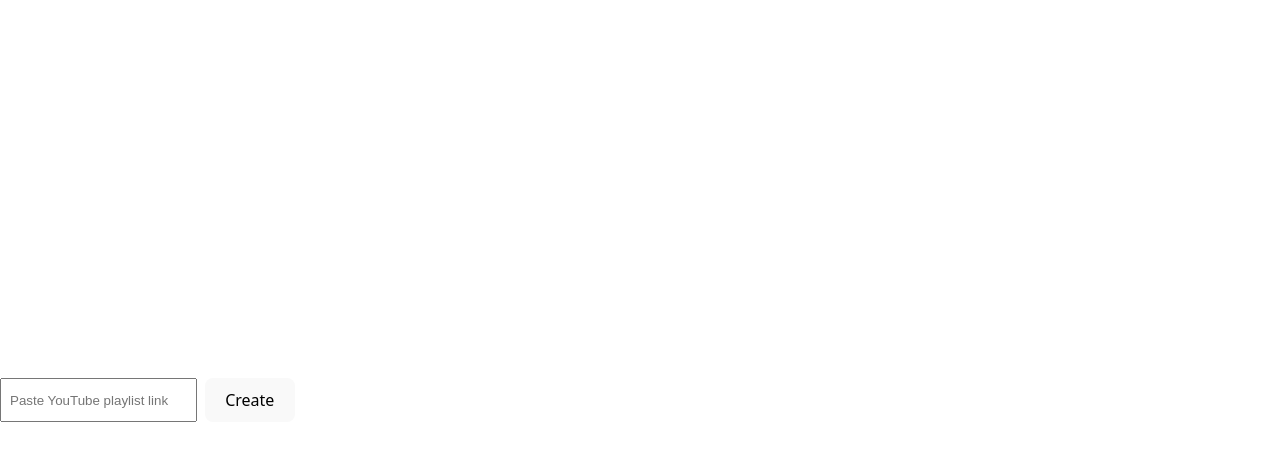
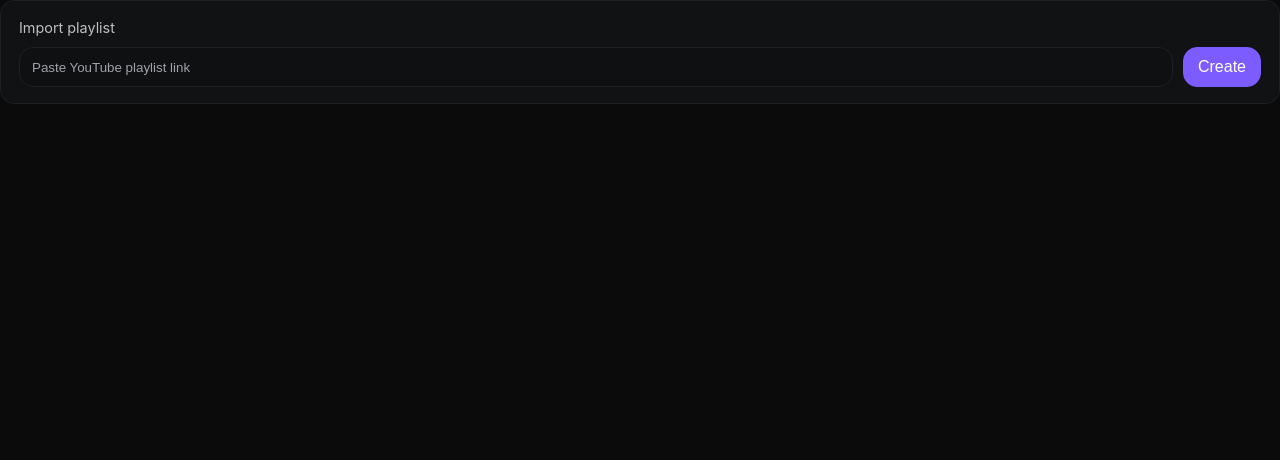
Before and after one commit to swaroopstack/Roadsmash, a React (Vite) app: page /new in a window 1280 px wide. Shown: the top 460 px of the page. Built offline with nearby package versions, Linux system fonts and the light colour scheme.

Commit message:
frontend first

```diff
--- a/src/components/PlaylistInput.jsx
+++ b/src/components/PlaylistInput.jsx
@@ -17,7 +17,8 @@ export default function PlaylistInput() {
     if (!url.trim()) return;
 
     const playlistId = extractPlaylistId(url);
-    // check if course already exists
+
+    // duplicate check
     for (let i = 0; i < localStorage.length; i++) {
       const key = localStorage.key(i);
 
@@ -45,20 +46,15 @@ export default function PlaylistInput() {
         return;
       }
 
-      // 1) title
       const title = await fetchPlaylistTitle(playlistId, apiKey);
-
-      // 2) videos
       const items = await fetchPlaylistItems(playlistId, apiKey);
 
-      // 3) durations
       const durations = await fetchDurations(
         items.map((i) => i.videoId),
         apiKey
       );
 
-      // merge
-      const courseVideos = items.map((i) => {
+      const videos = items.map((i) => {
         const d = durations.find((x) => x.id === i.videoId);
         return {
           id: i.videoId,
@@ -70,31 +66,22 @@ export default function PlaylistInput() {
 
       const id = crypto.randomUUID();
 
-      const courseData = {
+      const course = {
         id,
         playlistId,
-
         title,
-        videos: courseVideos,
-
+        videos,
         pace: 1,
         deadline: null,
-
         createdAt: new Date().toISOString(),
         lastChecked: new Date().toISOString(),
-
         streak: 0,
         lastActive: null,
         completedToday: 0,
-
         completedAt: null,
       };
 
-
-
-
-      localStorage.setItem(`course_${id}`, JSON.stringify(courseData));
-
+      localStorage.setItem(`course_${id}`, JSON.stringify(course));
       navigate(`/course/${id}`);
     } catch (err) {
       console.error(err);
@@ -105,38 +92,23 @@ export default function PlaylistInput() {
   }
 
   return (
-    <form onSubmit={handleSubmit} style={{ display: "flex", gap: 8 }}>
+    <form onSubmit={handleSubmit} className="card" style={{ marginBottom: 18 }}>
+      <label style={{ fontSize: "0.9rem", opacity: 0.8 }}>
+        Import playlist
+      </label>
+
+      <div style={{ display: "flex", gap: 10, marginTop: 10 }}>
         <input
           placeholder="Paste YouTube playlist link"
           value={url}
           disabled={loading}
           onChange={(e) => setUrl(e.target.value)}
-        style={{ flex: 1, padding: 8 }}
         />
 
-      <button type="submit" disabled={loading}>
-        {loading ? "Fetching playlist…" : "Create"}
+        <button type="submit" className="btn-primary" disabled={loading}>
+          {loading ? "Fetching…" : "Create"}
         </button>
-
-      {loading && (
-        <div style={{ display: "flex", alignItems: "center", gap: 6 }}>
-          <div
-            style={{
-              width: 10,
-              height: 10,
-              borderRadius: "50%",
-              border: "2px solid #999",
-              borderTopColor: "transparent",
-              animation: "spin 1s linear infinite",
-            }}
-          />
-          <span style={{ fontSize: 12, opacity: 0.7 }}>
-            Fetching playlist…
-          </span>
       </div>
-      )}
-
     </form>
   );
-
 }
--- a/src/index.css
+++ b/src/index.css
@@ -1,77 +1,138 @@
+/* ===== BASE SYSTEM ===== */
+
 :root {
-  font-family: system-ui, Avenir, Helvetica, Arial, sans-serif;
-  line-height: 1.5;
-  font-weight: 400;
+  /* colors */
+  --bg: #0B0B0B;
+  --panel: #111214;
+  --border: #1F2023;
+  --text: #ECECEC;
+  --muted: #A1A1AA;
 
-  color-scheme: light dark;
-  color: rgba(255, 255, 255, 0.87);
-  background-color: #242424;
+  --accent: #7C5CFF;
 
-  font-synthesis: none;
-  text-rendering: optimizeLegibility;
-  -webkit-font-smoothing: antialiased;
-  -moz-osx-font-smoothing: grayscale;
+  /* typography */
+  --font-sans: "Inter", system-ui, -apple-system, Segoe UI, Arial, sans-serif;
+
+  --text-sm: 0.9rem;
+  --text-base: 1rem;
+  --text-lg: 1.15rem;
+  --text-xl: 1.35rem;
+
+  --radius: 14px;
+  --transition: 180ms ease;
 }
 
-a {
-  font-weight: 500;
-  color: #646cff;
-  text-decoration: inherit;
+/* ===== RESET + BASE ===== */
+
+* {
+  box-sizing: border-box;
 }
-a:hover {
-  color: #535bf2;
+
+html, body {
+  margin: 0;
+  padding: 0;
+  background: var(--bg);
+  color: var(--text);
+  font-family: var(--font-sans);
 }
 
 body {
-  margin: 0;
+  min-height: 100vh;
   display: flex;
-  place-items: center;
-  min-width: 320px;
-  min-height: 100vh;
+  flex-direction: column;
 }
 
-h1 {
-  font-size: 3.2em;
-  line-height: 1.1;
+/* Page container rule — keeps things calm and centered */
+.container {
+  width: 100%;
+  max-width: 960px;
+  margin: 0 auto;
+  padding: 24px;
 }
 
-button {
-  border-radius: 8px;
-  border: 1px solid transparent;
-  padding: 0.6em 1.2em;
-  font-size: 1em;
-  font-weight: 500;
-  font-family: inherit;
-  background-color: #1a1a1a;
-  cursor: pointer;
-  transition: border-color 0.25s;
-}
-button:hover {
-  border-color: #646cff;
-}
-button:focus,
-button:focus-visible {
-  outline: 4px auto -webkit-focus-ring-color;
+/* ===== TEXT ===== */
+
+h1, h2, h3 {
+  margin: 0 0 12px;
+  font-weight: 600;
 }
 
-@media (prefers-color-scheme: light) {
-  :root {
-    color: #213547;
-    background-color: #ffffff;
-  }
-  a:hover {
-    color: #747bff;
-  }
-  button {
-    background-color: #f9f9f9;
-  }
+p {
+  margin: 0 0 10px;
+  color: var(--muted);
+  font-size: var(--text-base);
 }
 
-@keyframes spin {
-  from {
-    transform: rotate(0deg);
-  }
-  to {
-    transform: rotate(360deg);
-  }
+/* ===== LINKS ===== */
+
+a {
+  color: var(--accent);
+  text-decoration: none;
 }
+
+a:hover {
+  opacity: 0.85;
+}
+
+/* ===== CARDS ===== */
+
+.card {
+  background: var(--panel);
+  border: 1px solid var(--border);
+  border-radius: var(--radius);
+  padding: 16px 18px;
+}
+
+/* ===== BUTTONS ===== */
+
+button,
+.btn {
+  border-radius: var(--radius);
+  padding: 10px 14px;
+  font-size: var(--text-base);
+  font-weight: 500;
+  border: 1px solid var(--border);
+  background: #15161A;
+  color: var(--text);
+  cursor: pointer;
+  transition: var(--transition);
+}
+
+button:hover,
+.btn:hover {
+  border-color: var(--accent);
+}
+
+.btn-primary {
+  background: var(--accent);
+  border-color: var(--accent);
+  color: white;
+}
+
+.btn-primary:hover {
+  opacity: 0.9;
+}
+
+/* ===== INPUTS ===== */
+
+input,
+select {
+  width: 100%;
+  background: #0F1012;
+  border: 1px solid var(--border);
+  border-radius: var(--radius);
+  padding: 10px 12px;
+  color: var(--text);
+  outline: none;
+}
+
+input::placeholder {
+  color: var(--muted);
+}
+
+/* subtle dividers */
+.divider {
+  height: 1px;
+  background: var(--border);
+  margin: 16px 0;
+}
--- a/src/pages/Home.jsx
+++ b/src/pages/Home.jsx
@@ -20,19 +20,15 @@ export default function Home() {
     setCourses(list);
   }
 
-  // load + sync when storage changes
   useEffect(() => {
     loadCourses();
-
     window.addEventListener("storage", loadCourses);
     return () => window.removeEventListener("storage", loadCourses);
   }, []);
 
-  // refresh when user returns to this page
   useEffect(() => {
     const onFocus = () => loadCourses();
     window.addEventListener("focus", onFocus);
-
     return () => window.removeEventListener("focus", onFocus);
   }, []);
 
@@ -49,57 +45,106 @@ export default function Home() {
 
   if (courses.length === 0)
     return (
-      <div style={{ padding: 24 }}>
+      <div className="container">
         <h2>Roadsmash</h2>
-        <p>No courses yet. Paste a playlist to begin.</p>
+        <p>No courses yet.</p>
 
         <Link to="/new">
-          <button>Create new course</button>
+          <button className="btn-primary">Create new course</button>
         </Link>
       </div>
     );
 
   return (
-    <div style={{ padding: 24 }}>
-      <h2>Your Courses</h2>
+    <div className="container">
+      <div
+        style={{
+          display: "flex",
+          justifyContent: "space-between",
+          alignItems: "center",
+          marginBottom: 14,
+        }}
+      >
+        <h2>Your courses</h2>
 
-      <ul style={{ marginTop: 12 }}>
+        <Link to="/new">
+          <button className="btn-primary">New</button>
+        </Link>
+      </div>
+
+      <div style={{ display: "grid", gap: 12 }}>
         {courses.map((c) => {
           const completed = c.videos.filter((v) => v.done).length;
           const percent = Math.round((completed / c.videos.length) * 100);
 
           return (
-            <li
-              key={c.id}
+            <div key={c.id} className="card">
+              <Link
+                to={`/course/${c.id}`}
+                style={{ textDecoration: "none", color: "inherit" }}
+              >
+                <div style={{ marginBottom: 8, fontWeight: 600 }}>
+                  {c.title}
+                </div>
+
+                <div
                   style={{
-                marginBottom: 10,
-                display: "flex",
-                alignItems: "center",
-                gap: 8,
+                    width: "100%",
+                    height: 8,
+                    borderRadius: 999,
+                    background: "#0F1012",
+                    overflow: "hidden",
+                    marginBottom: 8,
+                    border: "1px solid var(--border)",
                   }}
                 >
-              <Link to={`/course/${c.id}`} style={{ flex: 1 }}>
-                <strong>{c.title}</strong> — {percent}% complete
-                {c.completedAt && (
-                  <span style={{ marginLeft: 6, color: "green" }}>✔ done</span>
+                  <div
+                    style={{
+                      width: `${percent}%`,
+                      height: "100%",
+                      background: "var(--accent)",
+                    }}
+                  />
+                </div>
+
+                <div
+                  style={{
+                    display: "flex",
+                    justifyContent: "space-between",
+                    fontSize: "0.85rem",
+                    opacity: 0.85,
+                  }}
+                >
+                  <span>
+                    {completed}/{c.videos.length} done
+                  </span>
+
+                  {c.completedAt ? (
+                    <span style={{ color: "#6EE7A8" }}>Completed</span>
+                  ) : (
+                    <span>Progress: {percent}%</span>
                   )}
+                </div>
               </Link>
 
+              <div
+                style={{
+                  display: "flex",
+                  justifyContent: "flex-end",
+                  marginTop: 10,
+                }}
+              >
                 <button
-                style={{ color: "red" }}
+                  className="btn"
+                  style={{ color: "#ff6961" }}
                   onClick={() => handleDelete(c.id, c.title)}
                 >
                   Delete
                 </button>
-            </li>
+              </div>
+            </div>
           );
         })}
-      </ul>
-
-      <div style={{ marginTop: 16 }}>
-        <Link to="/new">
-          <button>Create new course</button>
-        </Link>
       </div>
     </div>
   );
```
Lines whose indentation alone changed are shown as unchanged.
